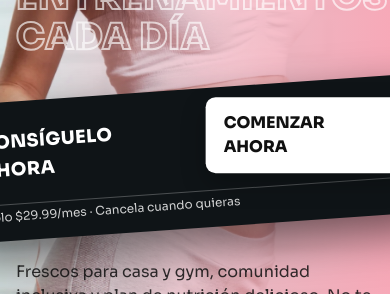
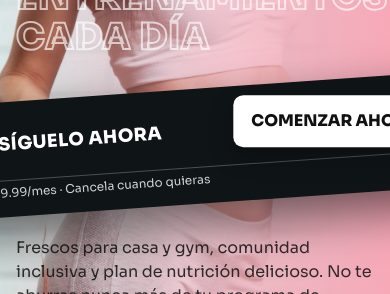
Before and after one commit to jostust/reset90-pro, a React (Vite) app: page / in a window 390 px wide. Shown: the part 961-1255 px from the top of the page. Built offline with nearby package versions, Linux system fonts and the light colour scheme.

Commit message:
Update index new.css

```diff
--- a/src/index.css
+++ b/src/index.css
@@ -118,26 +118,52 @@
   color: transparent;
   letter-spacing: .02em;
 }
+/* ==== METHOD v2 ==== */
 
-/* ===== Cinta diagonal a pantalla completa */
+/* tamaños fluidos tipo Alexia */
+.title-xxl{ font-size: clamp(2.2rem, 3.2vw + 1rem, 4rem); line-height: 1.02; }
+.title-outline{
+  -webkit-text-stroke: 2.5px rgba(255,255,255,.75);
+  text-stroke: 2.5px rgba(255,255,255,.75);
+  color: transparent;
+  letter-spacing: .02em;
+}
+
+/* contenedor de texto con sombras suaves para legibilidad sobre imagen */
+.title-shadow{ text-shadow: 0 2px 10px rgba(0,0,0,.15); }
+
+/* cinta diagonal full-bleed */
 .ribbon-full{
   position: relative;
   left: 50%;
   transform: translateX(-50%) rotate(-6deg);
-  width: 120vw;                  /* se sale un poco para asegurar full-bleed */
+  width: 125vw;                 /* + ancho para asegurar bleed */
   background: #0f1417;
-  color: #fff;
+  color:#fff;
   border-radius: 14px;
   padding: 16px 20px;
-  box-shadow: 0 18px 45px rgba(0,0,0,.55);
+  box-shadow: 0 20px 48px rgba(0,0,0,.55);
 }
-.ribbon-line{ height:1px; background: rgba(255,255,255,.25); margin-top:10px; }
+.ribbon-line{height:1px;background:rgba(255,255,255,.25);margin-top:10px;}
 .ribbon-card{
-  background:#fff; color:#111; border-radius:10px; padding:14px 18px;
-  font-weight:800; display:inline-block; transform: rotate(6deg);
-  box-shadow: 0 10px 25px rgba(0,0,0,.25);
+  background:#fff;color:#111;border-radius:10px;padding:14px 18px;
+  font-weight:800;display:inline-block;transform: rotate(6deg);
+  box-shadow:0 10px 25px rgba(0,0,0,.25);
 }
+
+/* fade correcto sobre imagen */
+.method-fade-right{
+  background: linear-gradient(90deg,
+    rgba(247,169,184,0) 0%,
+    rgba(247,169,184,.55) 45%,
+    rgba(247,169,184,1) 75%,
+    rgba(247,169,184,1) 100%);
+}
+
+/* móvil: ajustes de tamaños y ángulos */
 @media (max-width: 767px){
-  .ribbon-full{ transform: translateX(-50%) rotate(-4deg); }
+  .title-xxl{ font-size: clamp(1.8rem, 4.8vw + 1rem, 2.6rem); }
+  .title-outline{ -webkit-text-stroke: 2px rgba(255,255,255,.85); text-stroke: 2px rgba(255,255,255,.85); }
+  .ribbon-full{ transform: translateX(-50%) rotate(-4deg); width: 135vw; }
   .ribbon-card{ transform: rotate(4deg); }
 }
```
